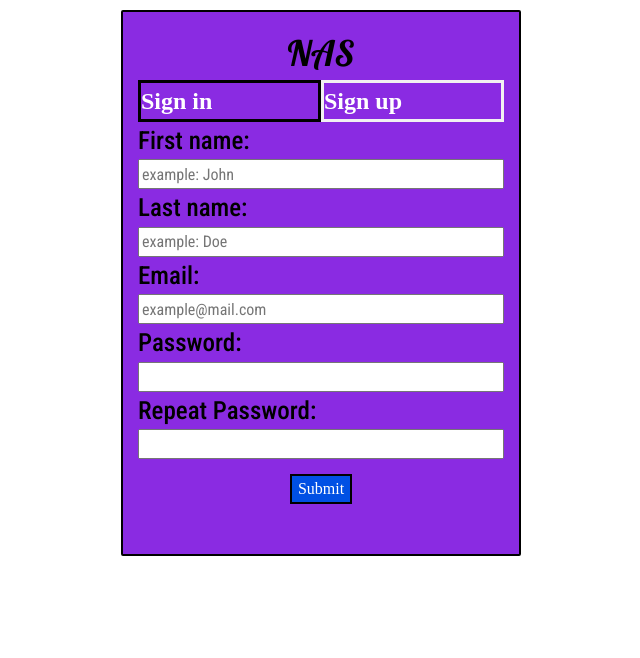
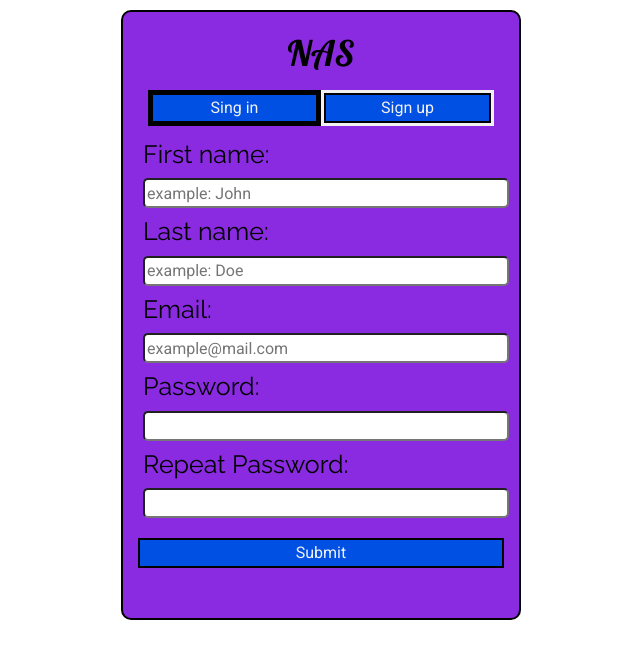
Before and after one commit to An10nim4ik/nas_front, a plain HTML site: page auth.html in a window 1280 px wide. Shown: the whole page, without its empty margins (319-959 px from the left). Drawn offline with Linux system fonts and the light colour scheme.

Commit message:
Did some small changes, needed to save in case i continue it at home

```diff
--- a/auth.html
+++ b/auth.html
@@ -3,9 +3,14 @@
 <head>
     <meta charset="UTF-8">
     <meta name="viewport" content="width=device-width, initial-scale=1.0">
-    <link rel="preconnect" href="https://fonts.googleapis.com">
-    <link rel="preconnect" href="https://fonts.gstatic.com" crossorigin>
-    <link href="https://fonts.googleapis.com/css2?family=Anton&family=Lobster&family=Roboto+Condensed:ital,wght@0,100..900;1,100..900&display=swap" rel="stylesheet">
+    <link rel="preconnect"
+    href="https://fonts.googleapis.com">
+    <link rel="preconnect"
+    href="https://fonts.gstatic.com"
+    crossorigin>
+    <link
+    href="https://fonts.googleapis.com/css2?family=Anton&family=Lobster&family=Raleway:ital,wght@0,100..900;1,100..900&family=Roboto+Condensed:ital,wght@0,100..900;1,100..900&family=Roboto:ital,wght@0,100..900;1,100..900&display=swap"
+    rel="stylesheet">
     <link rel="stylesheet" href="styles/reset.css">
     <link rel="stylesheet" href="styles/auth.css">
     <title>Document</title>
@@ -16,27 +21,27 @@
             <h1 id="nas">NAS</h1>
             <div class="auth-box_box">
                 <div class="auth-box_box-lg">
-                    <h2>
-                        Sign in
-                    </h2>
+                    <button>
+                        Sing in
+                    </button>
                 </div>
                 <div class="auth-box_box-rg">
-                    <h2>
+                    <button>
                         Sign up
-                    </h2>
+                    </button>
                 </div>
             </div>
             <form action="">
                 <label for="fname">First name:<br></label>
-                <input class="input_field" type="text"  placeholder="example: John" id="fname" name="fname">
+                <input class="input_field" type="text"  placeholder="example: John" id="fname" name="fname" required>
                 <label for="lname">Last name:</label>
                 <input class="input_field" type="text" placeholder="example: Doe" id="lname" name="lname">
                 <label for="email">Email:</label>
-                <input class="input_field" type="email" placeholder="example@mail.com" id="email" name="email">
+                <input class="input_field" type="email" placeholder="example@mail.com" id="email" name="email" required>
                 <label for="psw">Password:</label>
-                <input class="input_field" type="password" id="psw" name="psw">
+                <input class="input_field" type="password" id="psw" name="psw" required>
                 <label for="pswrpt">Repeat Password:</label>
-                <input class="input_field" type="password" id="pswrpt" name="pswrpt">
+                <input class="input_field" type="password" id="pswrpt" name="pswrpt" required>
                 <div class="auth-box_btn">
                     <button onclick="pswfunc()">Submit</button>
                 </div>
--- a/styles/auth.css
+++ b/styles/auth.css
@@ -10,19 +10,6 @@ main{
     display: grid;
 }
 
-.auth-box input{
-    display:flex;
-    width:100%;
-    height: 30px;
-    justify-content: center;
-}
-
-.auth-box_box-lg{
-    border-style: solid;
-    border-color: black;
-    width: 100%;
-}
-
 .auth-box_btn{
     display: flex;
     justify-self:center;
@@ -33,22 +20,31 @@ main{
     height: 60px;
 }
 
-.auth-box_btn button{
+button{
     border-color: black;
     border-style: solid;
     background-color: rgb(0, 80, 228);
-    color: white;
+    color: #f1f1f1;
+    width: 100%;
+    font-family:"Roboto", sans-serif;
 }
 
-.auth-box_btn button:hover{
+button:hover{
     box-shadow: 0 4px 8px 0 rgba(0, 0, 0, 0.2), 0 6px 20px 0 rgba(0, 0, 0, 0.19);
 }
 
+
 .input_field{
-    font-family: "Roboto Condensed", sans-serif;
+    margin: 5px 5px 5px 5px;
+    font-family: "Roboto", sans-serif;
     font-optical-sizing: auto;
     font-weight: 400;
     font-style: normal;
+    display:flex;
+    width:100%;
+    height: 30px;
+    justify-content: center;
+    border-radius: 5px;
 }
 
 #nas{
@@ -60,9 +56,10 @@ main{
 }
 
 label{
-    font-family: "Roboto Condensed", sans-serif;
+    margin: 5px 5px 5px 5px;
+    font-family: "Raleway", sans-serif;
     font-optical-sizing: auto;
-    font-weight: 500;
+    font-weight: 400;
     font-style: normal;
 }
 
@@ -70,7 +67,22 @@ label{
     border-style: solid;
     border-color: #f1f1f1;
     width: 100%;
+    display: flex;
+    justify-content: center;
+    background-color: white;
+}
 
+.auth-box_box-rg h2{
+    color: black;
+}
+
+.auth-box_box-lg{
+    border-style: solid;
+    border-color: black;
+    width: 100%;
+    display: flex;
+    justify-content: center;
+    background-color: black;
 }
 
 .auth-box label{
@@ -86,7 +98,7 @@ label{
 .auth-box_box{
     display:flex;
     justify-content: space-around;
-
+    margin: 10px 10px 10px 10px;
 }
 
 .auth-box{
@@ -97,7 +109,7 @@ label{
     width: 400px;
     height: 100%;
     border-color: black;
-    border-radius: 2px;
+    border-radius: 10px;
     border:2.5px;
     border-style: solid;
     justify-content: center;
```
